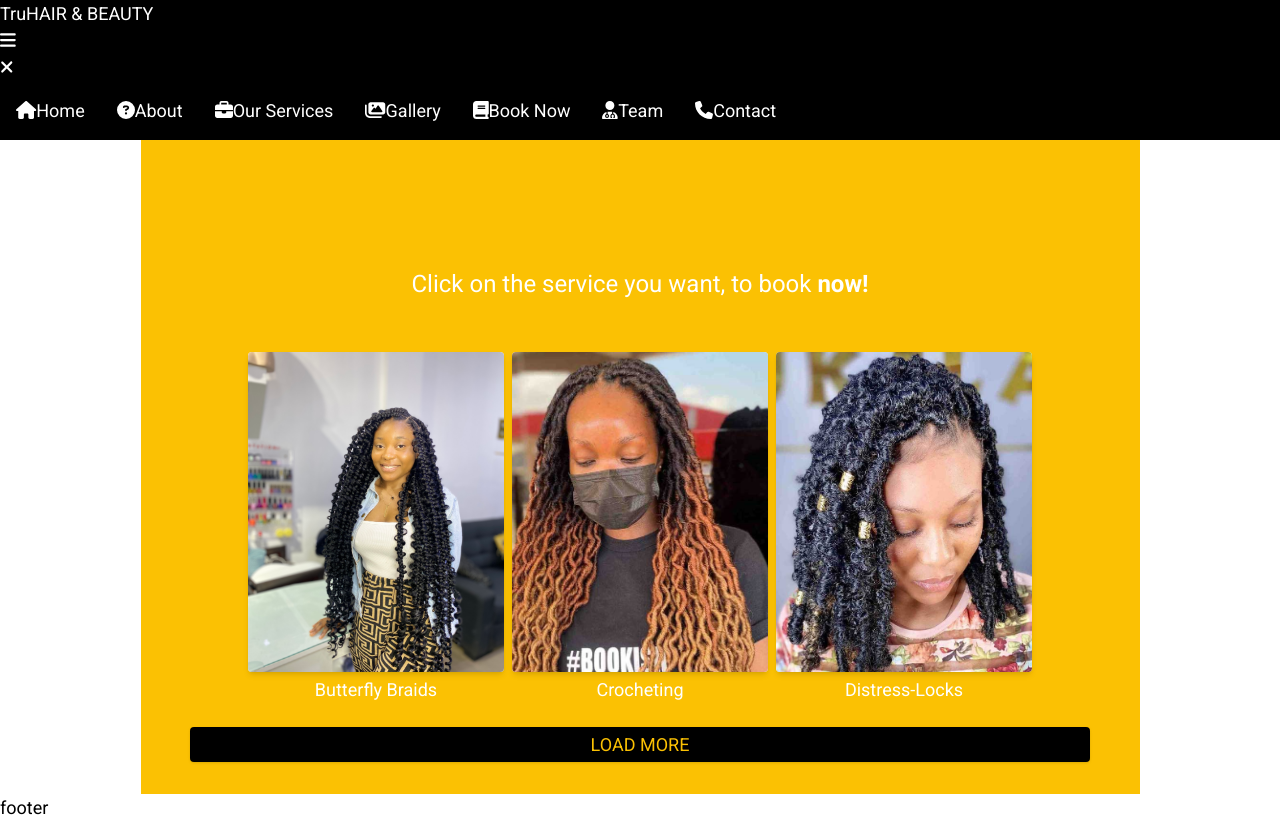
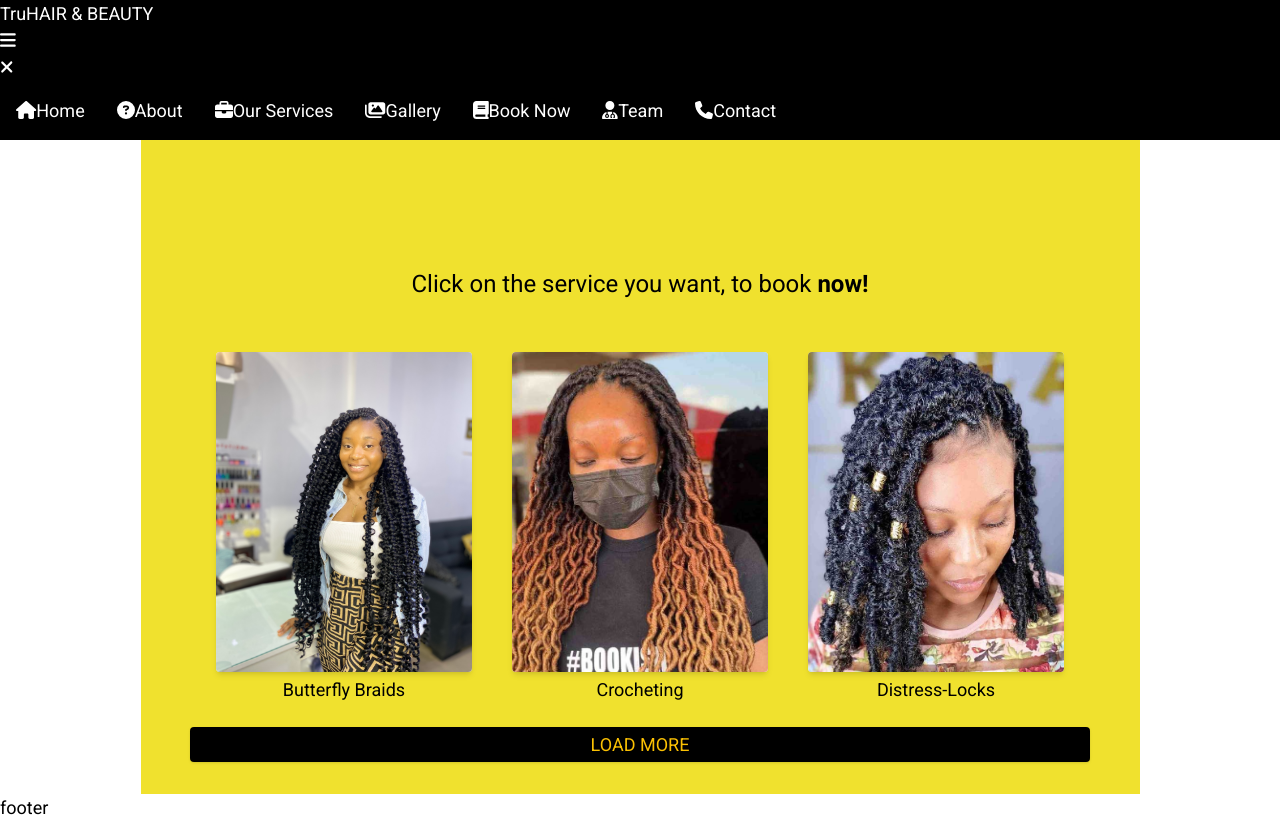
Before and after one commit to NanorIsrael/truhair, a React (Create React App) app: page /book-now in a window 1280 px wide. Built offline with nearby package versions, Linux system fonts and the light colour scheme; the HTML template or start-up script is replaced by a standard one.

Commit message:
On branch hover_book_now_card added  hovering

```diff
--- a/public/style.css
+++ b/public/style.css
@@ -587,12 +587,20 @@ video {
   visibility: visible;
 }
 
+.relative {
+  position: relative;
+}
+
 .m-2 {
   margin: 0.5rem;
 }
 
 .m-1 {
   margin: 0.25rem;
+}
+
+.m-4 {
+  margin: 1rem;
 }
 
 .my-8 {
--- a/src/components/card.tsx
+++ b/src/components/card.tsx
@@ -1,9 +1,19 @@
-const  Card = ({img}: any) => (
-    <div className="mb-6 mt-4">
-        <div className="bg-white rounded overflow-hidden shadow-md w-100 h-80 m-2 lg:w-64 m-1 ">
+
+
+
+
+const  Card = ({img, onHover}: any) => {
+
+    return (
+    <div className="card mb-6 m-4" onMouseOver={onHover}>
+        <div className="card-image bg-white rounded overflow-hidden shadow-md w-100 h-80 m-2 lg:w-64 m-1 ">
             <img src={`/images/hair-styles/` + img.photo} alt='' className='w-full h-full object-cover'/>
         </div>
-        <p>{img.name}</p>
+        <div className="item-info" >
+            <p>{img.name}</p>
+        </div>
+
     </div>
-)
+    )
+}
 export default Card;
--- /dev/null
+++ b/src/css/book_now.css
@@ -0,0 +1,34 @@
+
+.card {
+    position: relative;
+
+}
+.card:hover,
+.card:focus {
+    box-shadow: 5px 10px 18px;
+    cursor: pointer;
+    max-height: 325px;
+}
+
+ .card:hover .card-image img{
+     transform: scale(1.2);
+}
+
+.card:hover .item-info {
+    position: absolute;
+    background-color: rgba(161, 248, 35, 0.75);
+    top: 0;
+    width: 100%;
+    height: 100%;
+    display: flex;
+    transition-duration: 1000ms;
+    transition-property: all;
+}
+.card:hover .item-info p {
+    align-self: center;
+    text-align: center;
+    margin: 0 auto;
+    color: #000;
+    text-transform: uppercase;
+    font-weight: 900;
+}
--- a/src/index.css
+++ b/src/index.css
@@ -20,6 +20,7 @@ img {
 }
 
 @import './css/header.css';
+@import './css/book_now.css';
 
 .layout-cta {
   padding-top: 0;
@@ -48,6 +49,11 @@ img {
 
 .primary-color {
   color: #FBC103 !important;
+}
+
+
+.bg-primary-color-light {
+  background-color: #F0E12E !important;
 }
 
 .bg-primary {
@@ -106,6 +112,8 @@ textarea:focus + label {
 }
 
 
+/* Layout */
+
 .grid-cta {
   display: block;
   /* grid-template-columns: repeat(4, 25%) ;
--- a/src/pages/BookNow.tsx
+++ b/src/pages/BookNow.tsx
@@ -1,21 +1,37 @@
 import Card from "../components/card";
-import {useState} from 'react';
+import {useEffect, useState} from 'react';
 // flex justify-center flex-wrap align-center
 
 function BookNow() {
-    const images = [{photo:'Butterfly-braids.jpeg', name:'Butterfly Braids'}, {photo:'crocheting.jpg', name:'Crocheting'}, {photo:'distress-locks.jpg', name:'Distress-Locks'}, {photo:'gel-pony.jpg', name:'Gel Pony'}, {photo:'corn-row.jpg', name:'Corn Row'}, {photo:'boho.jpg', name:'Boho'}]
+    const images = [{photo:'Butterfly-braids.jpeg', name:'Butterfly Braids'}, {photo:'crocheting.jpg', name:'Crocheting'}, {photo:'distress-locks.jpg', name:'Distress-Locks'}, {photo:'gel-pony.jpg', name:'Gel Pony'}, {photo:'corn-row.jpg', name:'Corn Row'}, {photo:'boho.jpg', name:'Boho'}, {photo:'Butterfly-braids.jpeg', name:'Butterfly Braids'}, {photo:'crocheting.jpg', name:'Crocheting'}, {photo:'distress-locks.jpg', name:'Distress-Locks'}]
     const [visible, setVisible] = useState(3);
+    // const [card, setCard] = useState()
+
+    useEffect(() => {
+        // const card = document.querySelector(".card");
+        // console.log(card)
+
+        // card?.addEventListener('click', () => {
+        //     console.log(card)
+
+        // })
+    }, [])
 
     const loadMore = () => {
         setVisible(prev => prev + 3)
     }
 
+    const handleMouseOver = (event: any) => {
+        console.log(event.target)
+        // event.target.style.positon = 'relative'
+    }
+
     return (
-    <div className='bg-primary text-center text-white' >
+    <div className='bg-primary-color-light text-center primary-dark' >
         <div className="item-center w-90 block-center">
             <p className="text-center pt-24 text-2xl pb-8 md:pt-32">Click on the service you want, to book <strong>now!</strong></p>
             <div className="grid-cta">
-                { images.slice(0, visible).map(img => <Card img={img}/>)}
+                { images.slice(0, visible).map((img, index) => <Card img={img} key={index} onHover={handleMouseOver}/>)}
             </div>
             <button onClick={loadMore} className="btn mb-8 primary-color bg-primary-dark w-full py-7" >Load More</button>
         </div>
```
